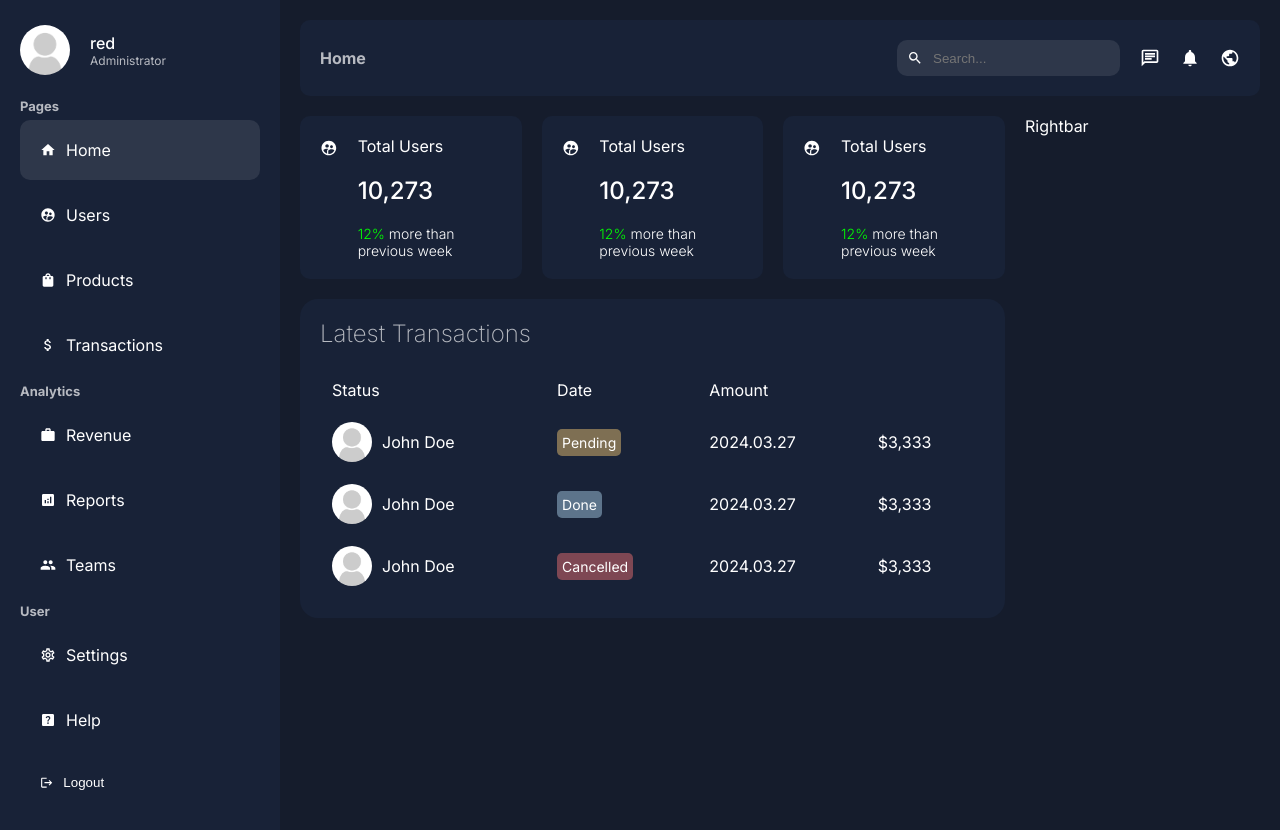
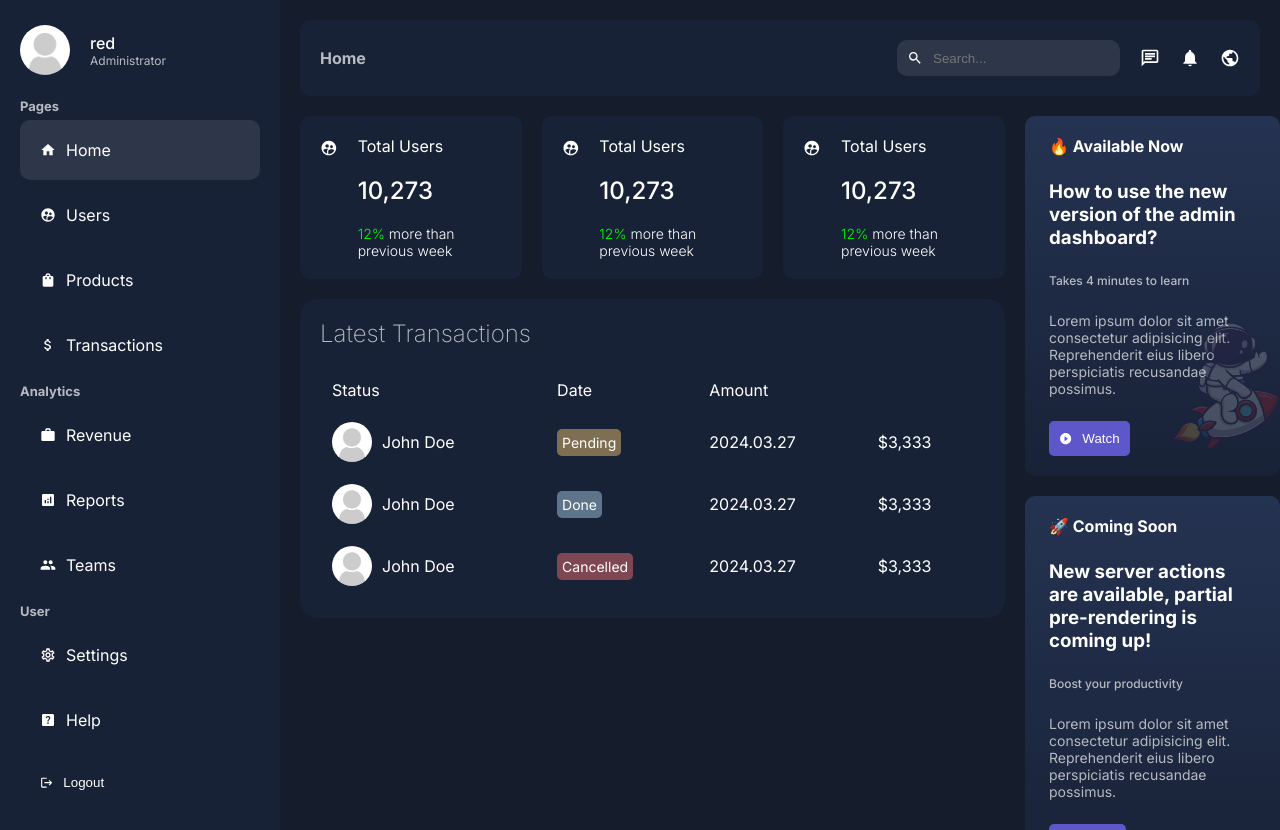
Before and after one commit to redsubmarine/nextjs, a Next.js app: page /home in a window 1280 px wide. Built offline with nearby package versions, Linux system fonts and the light colour scheme.

Commit message:
apply Rightbar design

```diff
--- a/src/app/ui/home/rightbar/rightbar.module.css
+++ b/src/app/ui/home/rightbar/rightbar.module.css
@@ -1,3 +1,58 @@
 .container {
+  position: fixed;
+}
 
+.item {
+  background: linear-gradient(to top, #182237, #253352);
+  padding: 20px 24px;
+  border-radius: 10px;
+  margin-bottom: 20px;
+  position: relative;
 }
+
+.bgContainer {
+  position: absolute;
+  right: 0;
+  bottom: 0;
+  width: 50%;
+  height: 50%;
+}
+
+.bg {
+  object-fit: contain;
+  opacity: 0.2;
+}
+
+.text {
+  display: flex;
+  flex-direction: column;
+  gap: 24px;
+}
+
+.notification {
+  font-weight: bold;
+}
+
+.subtitle {
+  color: var(--textSoft);
+  font-weight: 500;
+  font-size: 12px;
+}
+
+.desc {
+  color: var(--textSoft);
+  font-size: 14px;
+}
+
+.button {
+  padding: 10px;
+  display: flex;
+  align-items: center;
+  gap: 10px;
+  width: max-content;
+  background-color: #5d57c9;
+  color: white;
+  border: none;
+  border-radius: 5px;
+  cursor: pointer;
+}
--- a/src/app/ui/home/rightbar/rightbar.tsx
+++ b/src/app/ui/home/rightbar/rightbar.tsx
@@ -1,10 +1,48 @@
 import { FunctionComponent } from 'react'
 import styles from './rightbar.module.css'
+import Image from 'next/image'
+import { MdPlayCircleFilled, MdReadMore } from 'react-icons/md'
 
 interface RightbarProps {}
 
 const Rightbar: FunctionComponent<RightbarProps> = () => {
-  return <div className={styles.container}>Rightbar</div>
+  return (
+    <div className={styles.container}>
+      <div className={styles.item}>
+        <div className={styles.bgContainer}>
+          <Image className={styles.bg} src="/astronaut.png" alt="" fill />
+        </div>
+        <div className={styles.text}>
+          <span className={styles.notification}>🔥 Available Now</span>
+          <h3 className={styles.title}>How to use the new version of the admin dashboard?</h3>
+          <span className={styles.subtitle}>Takes 4 minutes to learn</span>
+          <p className={styles.desc}>
+            Lorem ipsum dolor sit amet consectetur adipisicing elit. Reprehenderit eius libero perspiciatis recusandae
+            possimus.
+          </p>
+          <button className={styles.button}>
+            <MdPlayCircleFilled />
+            Watch
+          </button>
+        </div>
+      </div>
+      <div className={styles.item}>
+        <div className={styles.text}>
+          <span className={styles.notification}>🚀 Coming Soon</span>
+          <h3 className={styles.title}>New server actions are available, partial pre-rendering is coming up!</h3>
+          <span className={styles.subtitle}>Boost your productivity</span>
+          <p className={styles.desc}>
+            Lorem ipsum dolor sit amet consectetur adipisicing elit. Reprehenderit eius libero perspiciatis recusandae
+            possimus.
+          </p>
+          <button className={styles.button}>
+            <MdReadMore />
+            Learn
+          </button>
+        </div>
+      </div>
+    </div>
+  )
 }
 
 export default Rightbar
```
